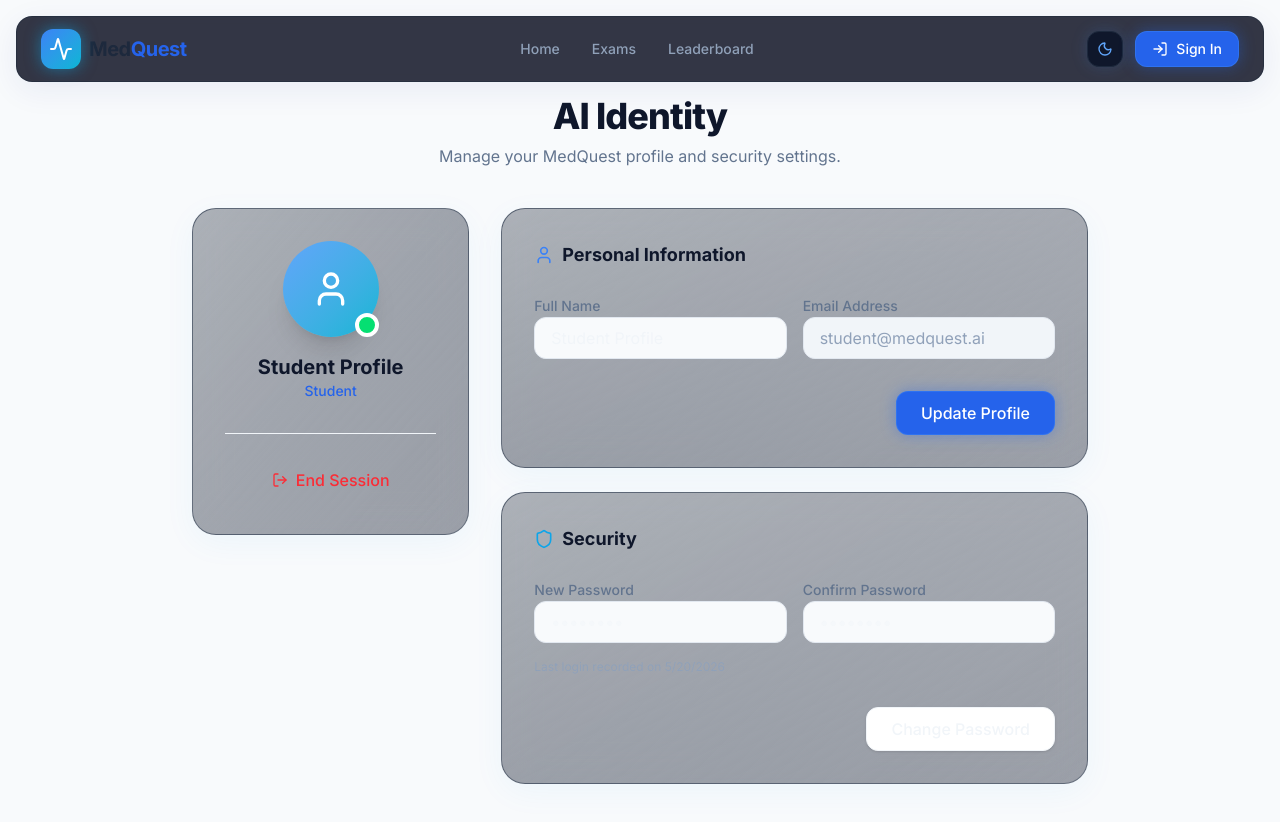
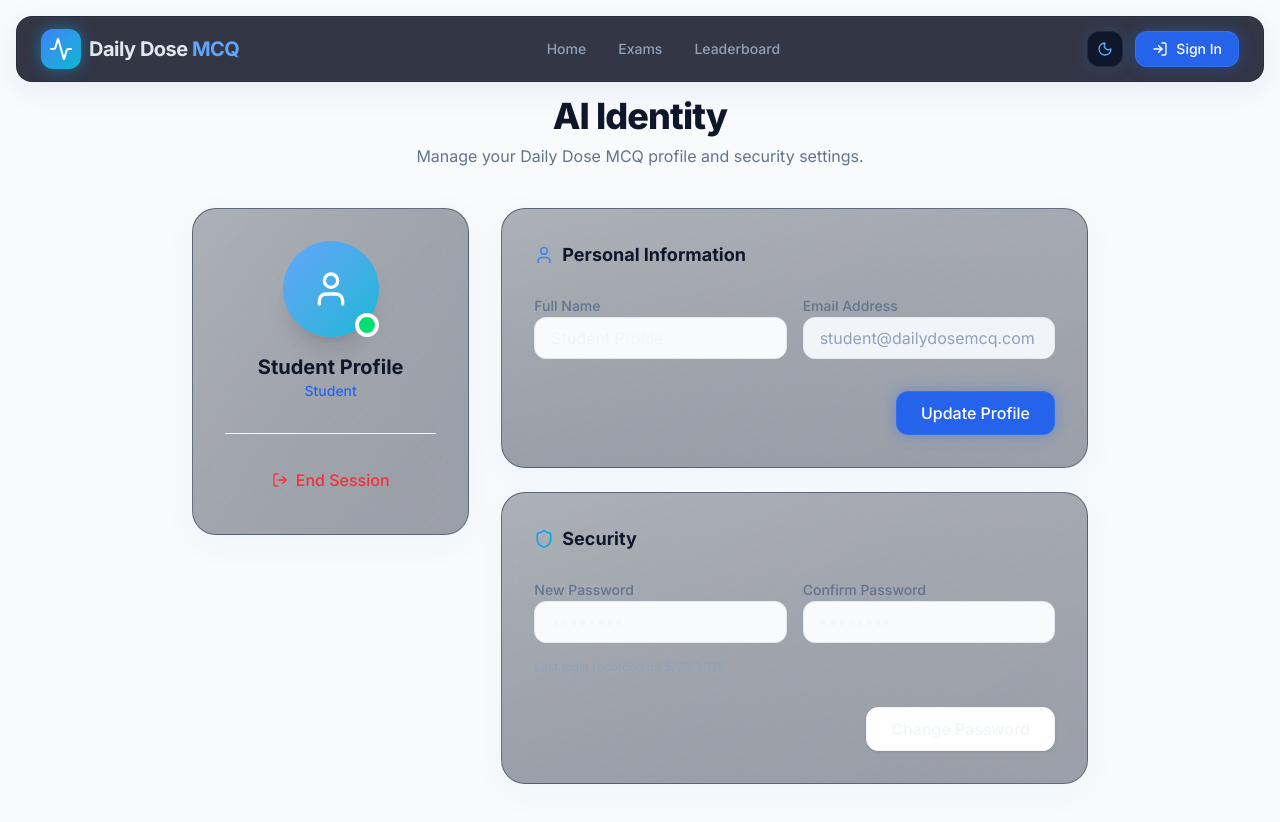
Before and after one commit to xdrohit/medquest-mcq-pandu, a Next.js app: page /dashboard/profile in a window 1280 px wide. Shown: the top 822 px of the page. Built offline with nearby package versions, Linux system fonts and the light colour scheme; no server answers.

Commit message:
feat: rebrand to Daily Dose MCQ, fix nav links, and redesign homepage copy

```diff
--- a/src/app/admin/page.tsx
+++ b/src/app/admin/page.tsx
@@ -30,7 +30,7 @@ function AdminSidebar({ onLogout }: { onLogout: () => void }) {
             <Activity className="w-5 h-5 text-white" />
           </div>
           <div>
-            <span className="text-slate-900 dark:text-white font-bold text-lg leading-none">MedQuest</span>
+            <span className="text-slate-900 dark:text-white font-bold text-lg leading-none transition-colors">Daily Dose MCQ</span>
             <p className="text-xs text-primary-600 dark:text-primary-400 font-semibold mt-0.5 flex items-center gap-1">
               <ShieldCheck className="w-3 h-3" /> Admin Panel
             </p>
--- a/src/app/admin/students/page.tsx
+++ b/src/app/admin/students/page.tsx
@@ -27,7 +27,7 @@ function AdminSidebar({ onLogout }: { onLogout: () => void }) {
             <Activity className="w-5 h-5 text-white" />
           </div>
           <div>
-            <span className="text-white font-bold text-lg leading-none">MedQuest</span>
+            <span className="text-white font-bold text-lg leading-none">Daily Dose MCQ</span>
             <p className="text-xs text-primary-400 font-semibold mt-0.5 flex items-center gap-1"><ShieldCheck className="w-3 h-3" /> Admin Panel</p>
           </div>
         </div>
--- a/src/app/dashboard/profile/page.tsx
+++ b/src/app/dashboard/profile/page.tsx
@@ -17,7 +17,7 @@ export default function ProfilePage() {
     // For now, we mock the fetch or expect a future API integration.
     setUser({
       name: "Student Profile",
-      email: "student@medquest.ai",
+      email: "student@dailydosemcq.com",
       role: "student",
       lastLogin: new Date().toLocaleDateString()
     });
@@ -38,7 +38,7 @@ export default function ProfilePage() {
       <div className="max-w-4xl mx-auto">
         <header className="mb-10 text-center">
           <h1 className="text-4xl font-extrabold text-slate-900 tracking-tight">AI Identity</h1>
-          <p className="text-slate-500 mt-2">Manage your MedQuest profile and security settings.</p>
+          <p className="text-slate-500 mt-2">Manage your Daily Dose MCQ profile and security settings.</p>
         </header>
 
         <div className="grid grid-cols-1 md:grid-cols-3 gap-8">
--- a/src/app/layout.tsx
+++ b/src/app/layout.tsx
@@ -10,8 +10,8 @@ const inter = Inter({
 import { ThemeProvider } from "@/components/ThemeProvider";
 
 export const metadata: Metadata = {
-  title: "MedQuest | AI-Powered Medical MCQ Platform",
-  description: "Next-generation futuristic Medical MCQ test platform for Nursing, MBBS, BDS, Pharmacy, and Paramedical students.",
+  title: "Daily Dose MCQ | Professional Medical Test Platform",
+  description: "Advanced AI-driven MCQ platform for Nursing, MBBS, BDS, and Pharmacy.",
 };
 
 export default function RootLayout({
--- a/src/app/login/page.tsx
+++ b/src/app/login/page.tsx
@@ -122,7 +122,7 @@ export default function LoginPage() {
                       value={email}
                       onChange={(e) => setEmail(e.target.value)}
                       className="block w-full pl-11 pr-4 py-3.5 border-2 border-white/60 rounded-2xl leading-5 bg-white/30 backdrop-blur-md placeholder-slate-400 text-slate-900 focus:outline-none focus:border-primary-500/50 focus:ring-4 focus:ring-primary-500/10 focus:bg-white/50 transition-all shadow-inner"
-                      placeholder="student@medquest.ai"
+                      placeholder="student@dailydosemcq.com"
                     />
                   </div>
                 </div>
@@ -183,7 +183,7 @@ export default function LoginPage() {
               </form>
 
               <div className="mt-8 text-center text-sm font-medium text-slate-500">
-                New to MedQuest?{" "}
+                New to Daily Dose MCQ?{" "}
                 <Link href="/register" className="text-primary-600 hover:text-primary-700 hover:underline underline-offset-4 transition-all">
                   Create Account
                 </Link>
--- a/src/app/page.tsx
+++ b/src/app/page.tsx
@@ -41,25 +41,25 @@ export default function HomePage() {
           className="inline-flex items-center gap-2 px-4 py-2 rounded-full glass-card mb-8 text-sm font-medium text-primary-700 dark:text-primary-300 shadow-sm dark:shadow-none"
         >
           <span className="flex h-2 w-2 rounded-full bg-accent-500 animate-pulse"></span>
-          Next-Generation AI Learning Platform
+          Daily Dose MCQ • Professional Test Conductors
         </motion.div>
 
         <motion.h1
           initial={{ opacity: 0, y: 20 }}
           animate={{ opacity: 1, y: 0 }}
           transition={{ duration: 0.8, delay: 0.1 }}
-          className="text-5xl md:text-7xl font-extrabold text-slate-900 dark:text-white tracking-tight leading-tight max-w-4xl transition-colors"
+          className="text-5xl md:text-7xl font-extrabold text-slate-900 dark:text-white tracking-tight leading-tight max-w-5xl transition-colors"
         >
-          Master Your <span className="text-gradient">Medical Exams</span> With AI-Powered Precision
+          Your Daily Dose of Excellence: <span className="text-gradient">Premium Medical Tests</span>
         </motion.h1>
 
         <motion.p
           initial={{ opacity: 0, y: 20 }}
           animate={{ opacity: 1, y: 0 }}
           transition={{ duration: 0.8, delay: 0.2 }}
-          className="mt-6 text-lg md:text-xl text-slate-600 dark:text-slate-400 max-w-2xl transition-colors"
+          className="mt-6 text-lg md:text-xl text-slate-600 dark:text-slate-400 max-w-3xl transition-colors leading-relaxed"
         >
-          An immersive, distraction-free MCQ platform designed specifically for Nursing, MBBS, BDS, and Pharmacy students.
+          We conduct high-quality, professional MCQ tests designed specifically for Nursing, MBBS, BDS, and Pharmacy students. Join thousands of students practicing daily to guarantee their success.
         </motion.p>
 
         <motion.div
@@ -109,10 +109,10 @@ export default function HomePage() {
             className="flex-1"
           >
             <h2 className="text-3xl md:text-4xl font-bold text-slate-900 dark:text-white mb-6 transition-colors">
-              Distraction-Free, <span className="text-gradient">Lightning Fast</span> Performance
+              We Conduct The <span className="text-gradient">Most Realistic</span> MCQ Exams
             </h2>
             <p className="text-slate-600 dark:text-slate-400 text-lg mb-8 transition-colors">
-              Our interface is meticulously crafted to keep you focused. No clutter, just pure performance and intelligent analytics to track your growth.
+              Our interface is meticulously crafted to mimic real-world medical testing environments. No clutter, just pure performance, verified questions, and intelligent analytics to track your growth daily.
             </p>
 
             <ul className="space-y-4">
--- a/src/app/register/page.tsx
+++ b/src/app/register/page.tsx
@@ -76,7 +76,7 @@ export default function RegisterPage() {
         </Link>
 
         <GlassCard className="p-8 shadow-2xl">
-          <h2 className="text-2xl font-bold text-slate-900 mb-2 text-center">Join MedQuest</h2>
+          <h2 className="text-2xl font-bold text-slate-900 mb-2 text-center">Join Daily Dose MCQ</h2>
           <p className="text-slate-500 text-center mb-8">Start your journey to medical excellence.</p>
 
           {error && (
--- a/src/components/layout/Navbar.tsx
+++ b/src/components/layout/Navbar.tsx
@@ -48,8 +48,8 @@ export const Navbar = () => {
             <div className="relative flex items-center justify-center w-10 h-10 rounded-xl bg-gradient-to-br from-primary-500 to-accent-400 text-white shadow-[0_0_15px_rgba(14,165,233,0.5)] group-hover:shadow-[0_0_25px_rgba(14,165,233,0.8)] transition-shadow">
               <Activity className="w-6 h-6" />
             </div>
-            <span className="text-xl font-bold text-slate-800 tracking-tight">
-              Med<span className="text-primary-600">Quest</span>
+            <span className="text-xl font-bold text-slate-800 dark:text-slate-200 tracking-tight">
+              Daily Dose <span className="text-primary-600 dark:text-primary-400">MCQ</span>
             </span>
           </Link>
 
@@ -58,10 +58,10 @@ export const Navbar = () => {
             <Link href="/" className={`text-sm font-medium transition-colors ${pathname === '/' ? 'text-primary-600 dark:text-primary-400' : 'text-slate-600 dark:text-slate-400 hover:text-primary-500 dark:hover:text-primary-300'}`}>
               Home
             </Link>
-            <Link href="/exams" className={`text-sm font-medium transition-colors ${pathname === '/exams' ? 'text-primary-600 dark:text-primary-400' : 'text-slate-600 dark:text-slate-400 hover:text-primary-500 dark:hover:text-primary-300'}`}>
+            <Link href="/dashboard" className={`text-sm font-medium transition-colors ${pathname === '/dashboard' ? 'text-primary-600 dark:text-primary-400' : 'text-slate-600 dark:text-slate-400 hover:text-primary-500 dark:hover:text-primary-300'}`}>
               Exams
             </Link>
-            <Link href="/leaderboard" className={`text-sm font-medium transition-colors ${pathname === '/leaderboard' ? 'text-primary-600 dark:text-primary-400' : 'text-slate-600 dark:text-slate-400 hover:text-primary-500 dark:hover:text-primary-300'}`}>
+            <Link href="/dashboard" className={`text-sm font-medium transition-colors ${pathname === '/dashboard' ? 'text-primary-600 dark:text-primary-400' : 'text-slate-600 dark:text-slate-400 hover:text-primary-500 dark:hover:text-primary-300'}`}>
               Leaderboard
             </Link>
           </nav>
```
